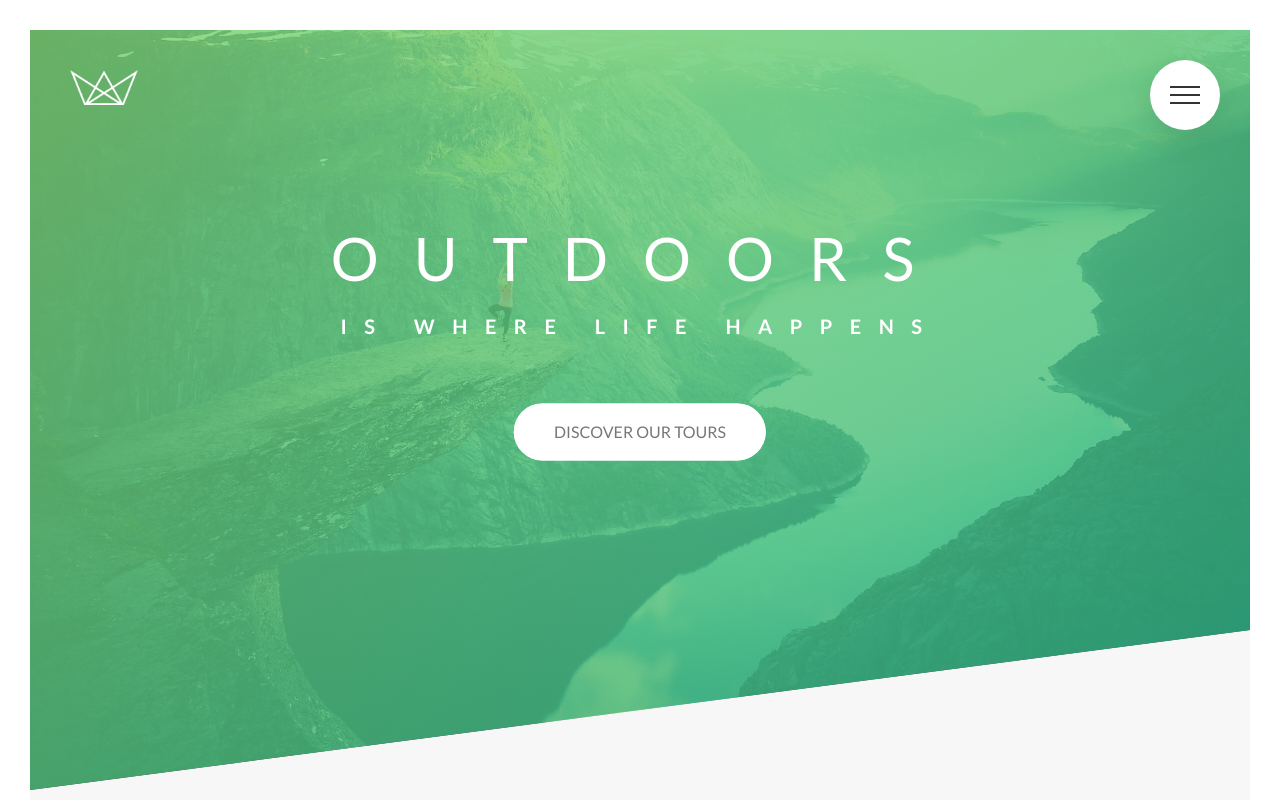
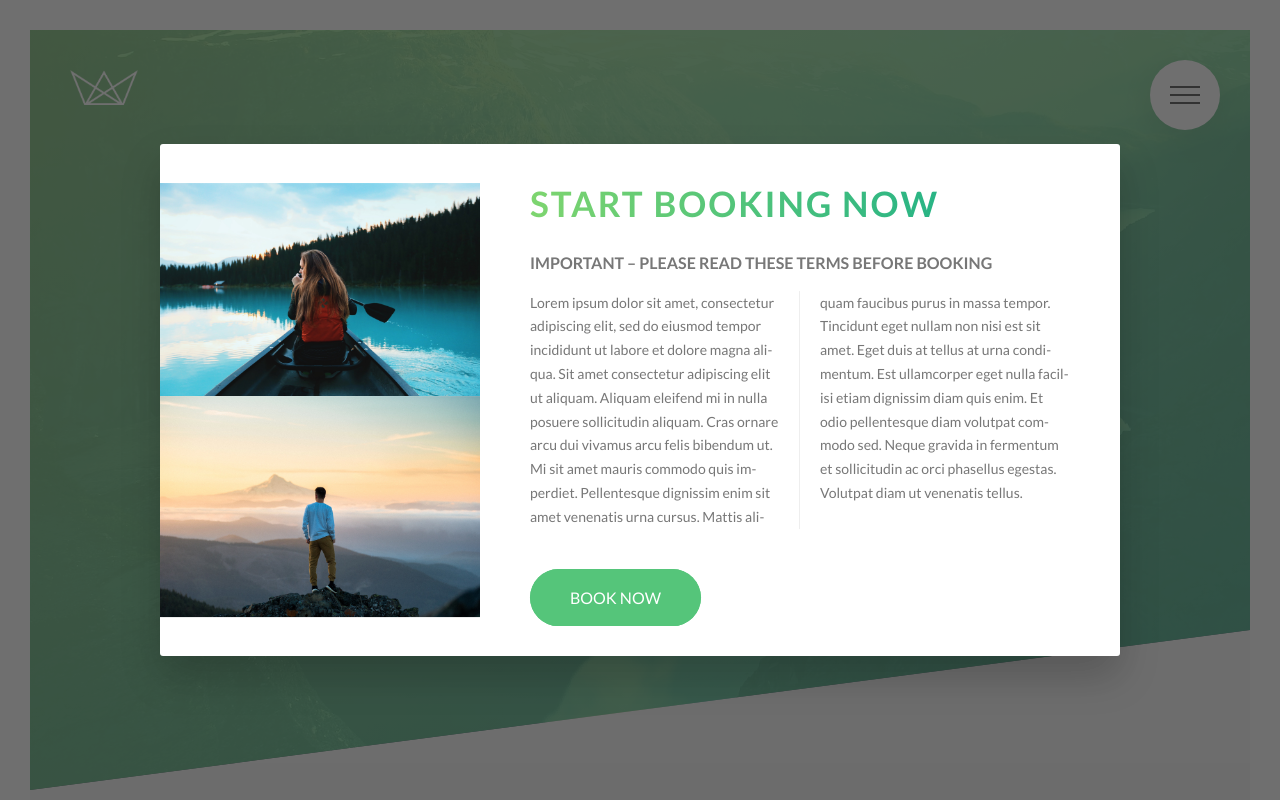
Before and after one commit to slavafive/Natours-Project, a website: page index.html in a window 1280 px wide. Shown: the top 800 px of the page. Drawn offline with Linux system fonts and the light colour scheme.

Commit message:
Create popup window

```diff
--- a/index.html
+++ b/index.html
@@ -363,6 +363,23 @@
             </div>
         </footer>
 
+        <div class="popup">
+            <div class="popup__content">
+                <div class="popup__left">
+                    <img src="img/nat-8.jpg" alt="Tour photo" class="popup__img">
+                    <img src="img/nat-9.jpg" alt="Tour photo" class="popup__img">
+                </div>
+                <div class="popup__right">
+                    <h2 class="heading-secondary u-margin-bottom-small">Start booking now</h2>
+                    <h3 class="heading-tertiary u-margin-bottom-small">Important &ndash; Please read these terms before booking</h3>
+                    <p class="popup__text">
+                        Lorem ipsum dolor sit amet, consectetur adipiscing elit, sed do eiusmod tempor incididunt ut labore et dolore magna aliqua. Sit amet consectetur adipiscing elit ut aliquam. Aliquam eleifend mi in nulla posuere sollicitudin aliquam. Cras ornare arcu dui vivamus arcu felis bibendum ut. Mi sit amet mauris commodo quis imperdiet. Pellentesque dignissim enim sit amet venenatis urna cursus. Mattis aliquam faucibus purus in massa tempor. Tincidunt eget nullam non nisi est sit amet. Eget duis at tellus at urna condimentum. Est ullamcorper eget nulla facilisi etiam dignissim diam quis enim. Et odio pellentesque diam volutpat commodo sed. Neque gravida in fermentum et sollicitudin ac orci phasellus egestas. Volutpat diam ut venenatis tellus.
+                    </p>
+                    <a href="#" class="btn btn--green">Book now</a>
+                </div>
+            </div>
+        </div>
+
         <!-- <section class='grid-test'>
 
             <div class='row'>
--- /dev/null
+++ b/sass/components/_popup.scss
@@ -0,0 +1,58 @@
+.popup {
+  background-color: rgba($color-grey-dark-2, 0.7);
+  width: 100%;
+  height: 100vh;
+  position: fixed;
+  top: 0;
+  left: 0;
+  z-index: 3000;
+
+  &__content {
+    @include center-horizontal-vertical;
+    @include clearfix;
+    width: 75%;
+    height: 50rem;
+    background-color: $color-white;
+    box-shadow: 0 2rem 4rem rgba($color-black, 0.2);
+    border-radius: 3px;
+    display: table;
+
+    overflow: hidden;
+  }
+
+  &__left {
+    width: 33.33333%;
+    display: table-cell;
+    vertical-align: middle;
+  }
+
+  &__right {
+    width: 66.66667%;
+    display: table-cell;
+    vertical-align: middle;
+    padding: 3rem 5rem;
+  }
+
+  &__img {
+    display: block;
+    width: 100%;
+  }
+
+  &__text {
+    font-size: 1.4rem;
+    margin-bottom: 4rem;
+
+    -moz-column-count: 2;
+    -moz-column-gap: 4rem;
+    -moz-column-rule: 1px solid $color-grey-light-2;
+
+    column-count: 2;
+    column-gap: 4rem;
+    column-rule: 1px solid $color-grey-light-2;
+
+    -moz-hyphens: auto;
+    -ms-hyphens: auto;
+    -webkit-hyphens: auto;
+    hyphens: auto;
+  }
+}
--- a/sass/main.scss
+++ b/sass/main.scss
@@ -12,6 +12,7 @@
 @import "components/composition";
 @import "components/feature-box";
 @import "components/form";
+@import "components/popup";
 @import "components/story";
 
 @import "layout/footer";
```
Also changed, not shown: css/style.css.
